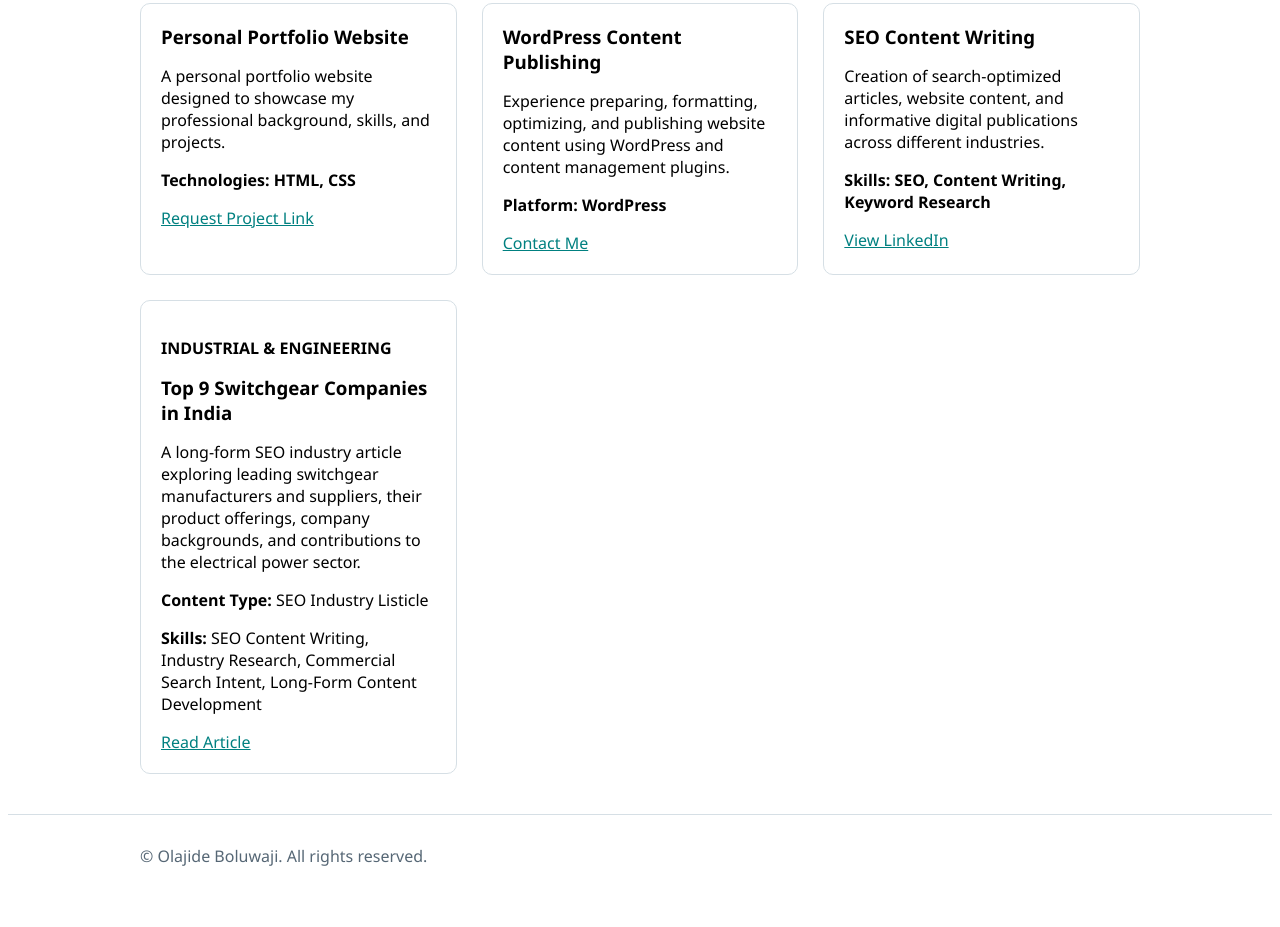
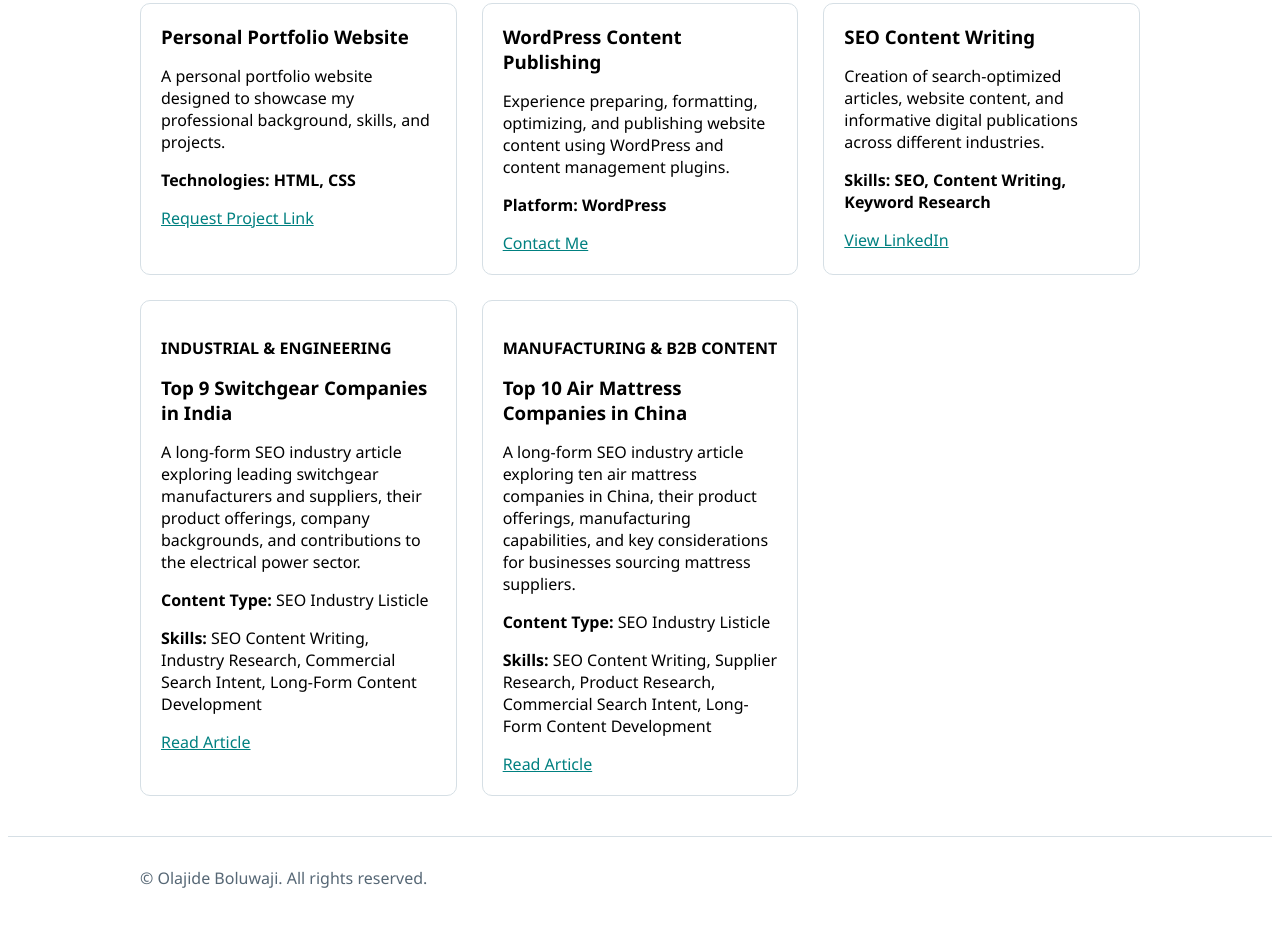
Before and after one commit to olajideboluwaji/olajideboluwaji.github.io, a plain HTML site: page projects.html in a window 1280 px wide. Shown: the part 231-1158 px from the top of the page. Before the commit the page ends 1136 px from the top, so only its background shows below. Drawn offline with Linux system fonts and the light colour scheme.

Commit message:
Add air mattress SEO writing portfolio project

```diff
--- a/projects.html
+++ b/projects.html
@@ -54,6 +54,14 @@
       <p><b>Skills:</b> SEO Content Writing, Industry Research, Commercial Search Intent, Long-Form Content Development</p>
       <a href="https://docs.google.com/document/d/1WkYZd41u9wFelh1ZvXodTg11-vuGOklXvAnuHrQUTzw/edit?usp=sharing" target="_blank" rel="noopener noreferrer">Read Article</a>
     </div>
+    <div class="card">
+      <p><b>MANUFACTURING & B2B CONTENT</b></p>
+      <h3>Top 10 Air Mattress Companies in China</h3>
+      <p>A long-form SEO industry article exploring ten air mattress companies in China, their product offerings, manufacturing capabilities, and key considerations for businesses sourcing mattress suppliers.</p>
+      <p><b>Content Type:</b> SEO Industry Listicle</p>
+      <p><b>Skills:</b> SEO Content Writing, Supplier Research, Product Research, Commercial Search Intent, Long-Form Content Development</p>
+      <a href="https://docs.google.com/document/d/1qgmwhzKtge--fl5Pb8FS1Gp1A8CYgMOBYZqFjpybHnk/edit?usp=sharing" target="_blank" rel="noopener noreferrer">Read Article</a>
+    </div>
   </div>
 </div>
 </section>
```
